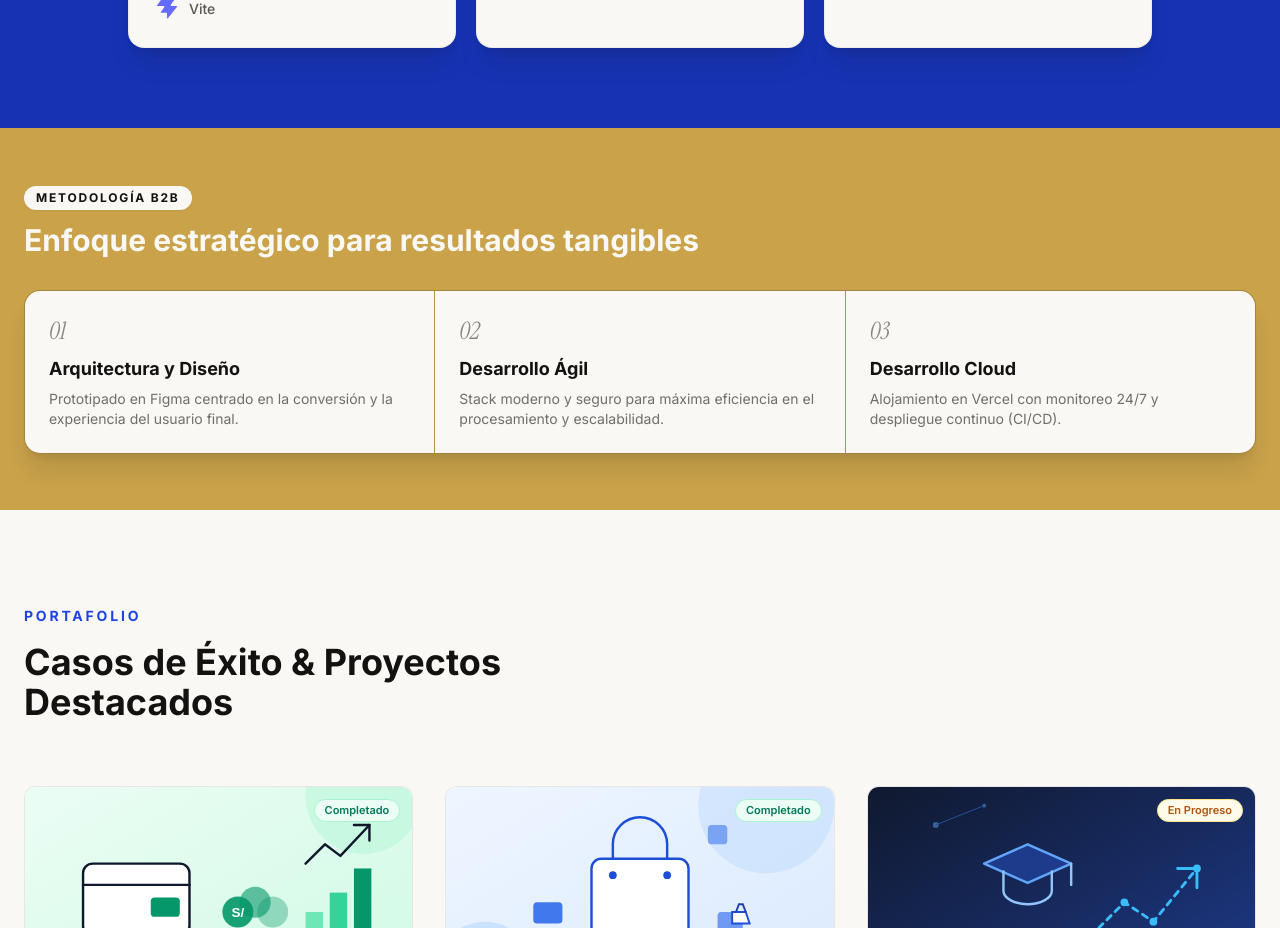
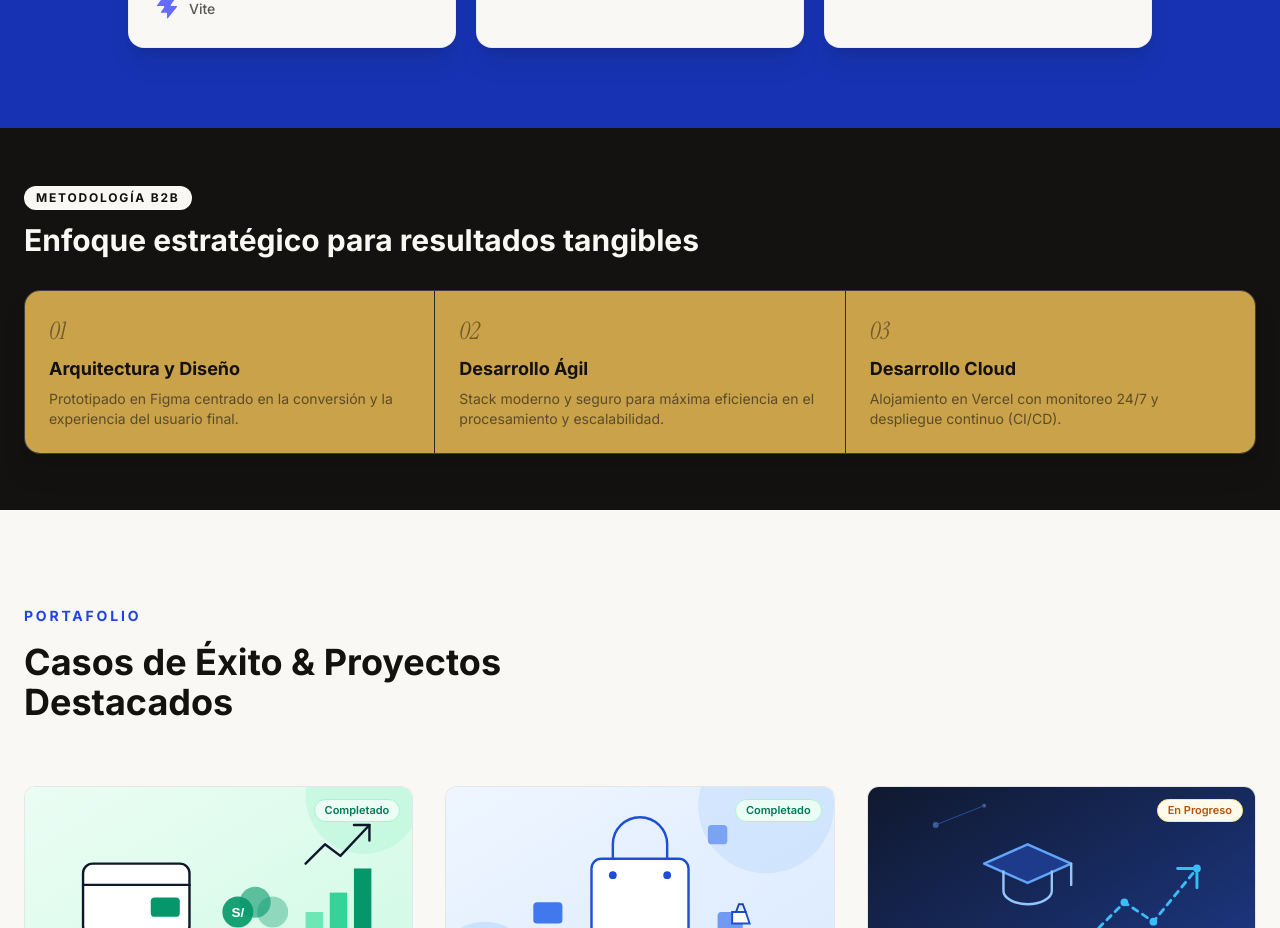
Before and after one commit to pjcordova/portafolio-data-engineer, a Vue app: page / in a window 1280 px wide. Shown: the part 2080-3008 px from the top of the page. Built offline with nearby package versions, Linux system fonts and the light colour scheme.

Commit message:
Switch Metodología to a black background with gold cards

```diff
--- a/src/views/HomeView.vue
+++ b/src/views/HomeView.vue
@@ -74,29 +74,29 @@ const photoMissing = ref(false);
   <TechStack />
 
   <!-- Methodology Section -->
-  <section id="metodologia" class="py-14 bg-gold">
+  <section id="metodologia" class="py-14 bg-ink">
     <div class="max-w-7xl mx-auto px-6">
       <div class="reveal mb-8">
         <h2 class="inline-block text-xs font-bold tracking-[0.15em] text-ink uppercase mb-3 px-3 py-1 bg-paper rounded-full shadow-sm">Metodología B2B</h2>
         <h3 class="text-2xl md:text-3xl font-bold text-paper">Enfoque estratégico para resultados tangibles</h3>
       </div>
 
-      <div class="grid md:grid-cols-3 gap-px bg-ink/10 rounded-2xl overflow-hidden border border-ink/10 shadow-xl shadow-ink/10">
-        <div class="reveal group bg-paper p-6 hover:bg-white transition-colors">
+      <div class="grid md:grid-cols-3 gap-px bg-paper/10 rounded-2xl overflow-hidden border border-paper/10 shadow-xl shadow-ink/30">
+        <div class="reveal group bg-gold p-6 hover:bg-gold-light transition-colors">
           <span class="font-serif italic text-2xl text-ink/50 group-hover:text-accent-700 transition-colors">01</span>
-          <h4 class="text-lg font-bold mt-2 mb-1.5">Arquitectura y Diseño</h4>
+          <h4 class="text-lg font-bold mt-2 mb-1.5 text-ink">Arquitectura y Diseño</h4>
           <p class="text-sm text-ink/60">Prototipado en Figma centrado en la conversión y la experiencia del usuario final.</p>
         </div>
 
-        <div class="reveal group bg-paper p-6 hover:bg-white transition-colors [transition-delay:80ms]">
+        <div class="reveal group bg-gold p-6 hover:bg-gold-light transition-colors [transition-delay:80ms]">
           <span class="font-serif italic text-2xl text-ink/50 group-hover:text-accent-700 transition-colors">02</span>
-          <h4 class="text-lg font-bold mt-2 mb-1.5">Desarrollo Ágil</h4>
+          <h4 class="text-lg font-bold mt-2 mb-1.5 text-ink">Desarrollo Ágil</h4>
           <p class="text-sm text-ink/60">Stack moderno y seguro para máxima eficiencia en el procesamiento y escalabilidad.</p>
         </div>
 
-        <div class="reveal group bg-paper p-6 hover:bg-white transition-colors [transition-delay:160ms]">
+        <div class="reveal group bg-gold p-6 hover:bg-gold-light transition-colors [transition-delay:160ms]">
           <span class="font-serif italic text-2xl text-ink/50 group-hover:text-accent-700 transition-colors">03</span>
-          <h4 class="text-lg font-bold mt-2 mb-1.5">Desarrollo Cloud</h4>
+          <h4 class="text-lg font-bold mt-2 mb-1.5 text-ink">Desarrollo Cloud</h4>
           <p class="text-sm text-ink/60">Alojamiento en Vercel con monitoreo 24/7 y despliegue continuo (CI/CD).</p>
         </div>
       </div>
```
